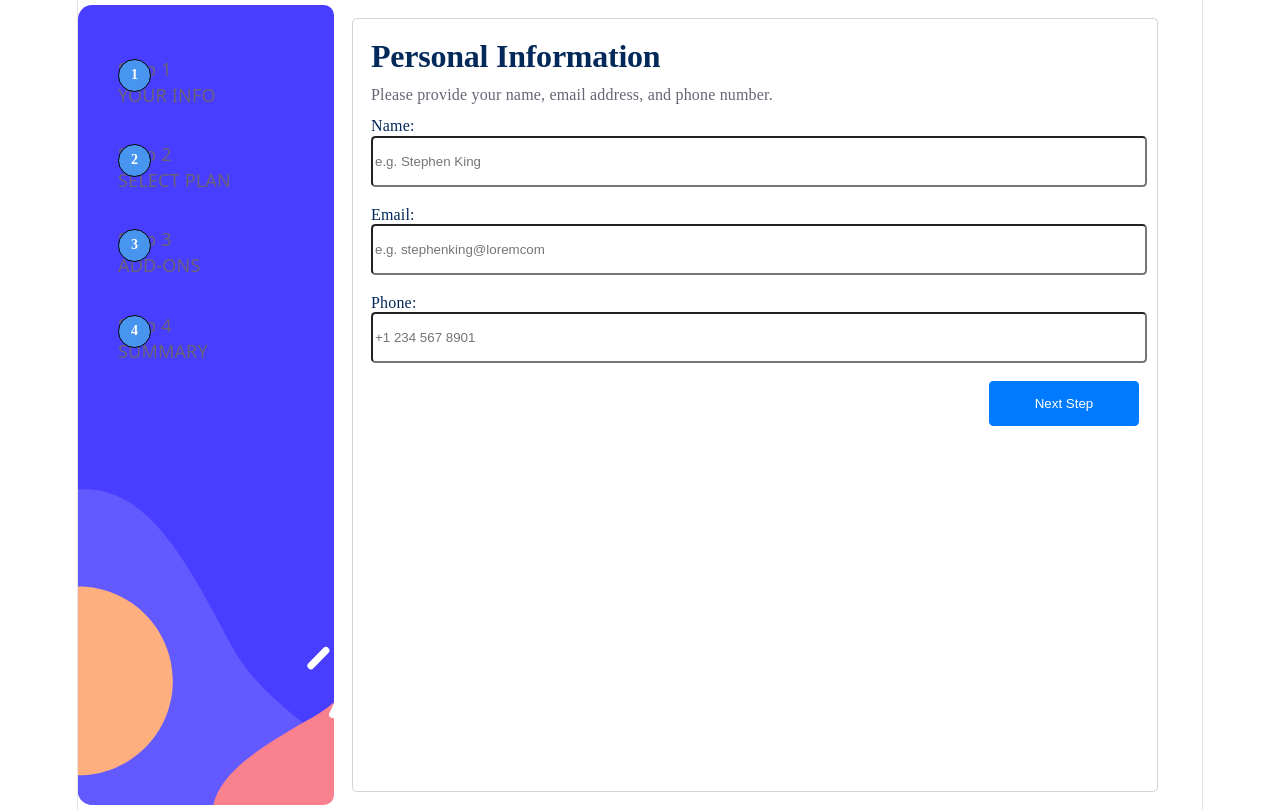
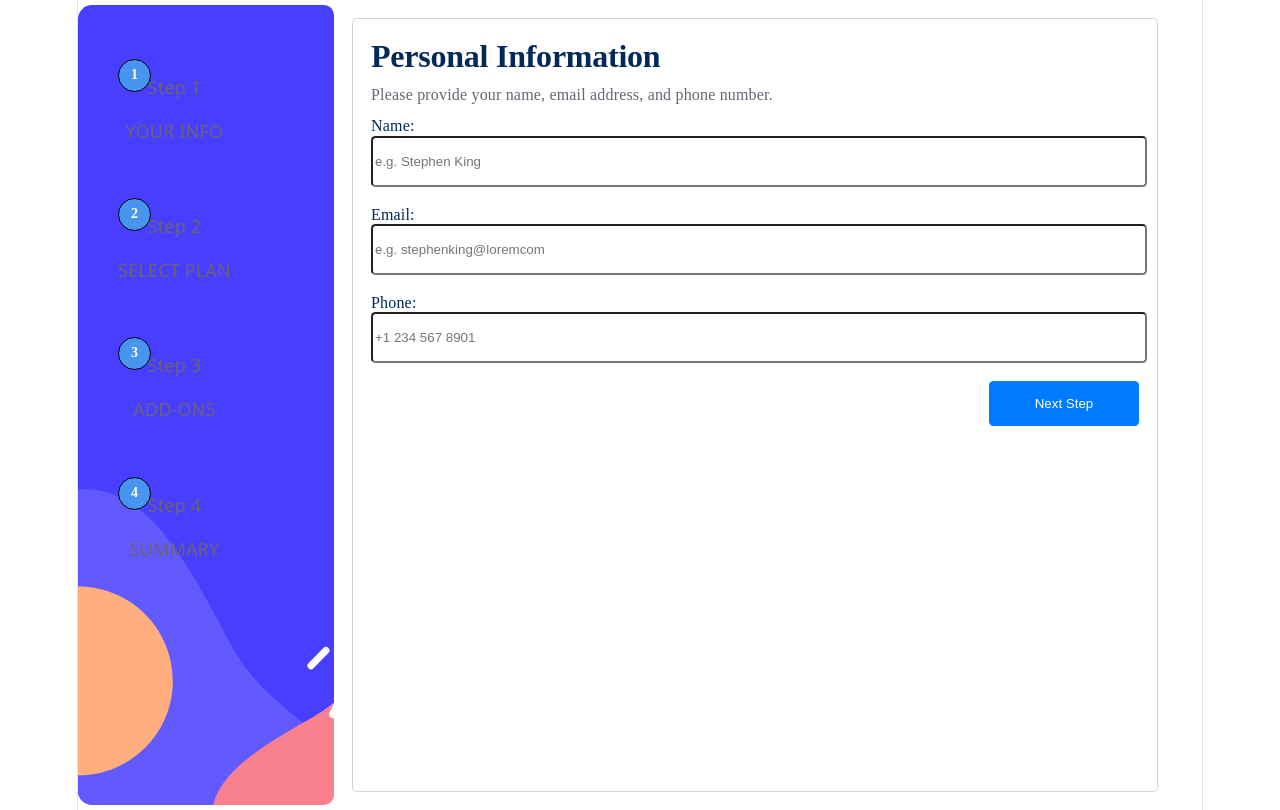
Before and after one commit to mikewd-dev/multistep-form, a React (Vite) app in the folder multistepform-app/: page / in a window 1280 px wide. Built offline with nearby package versions, Linux system fonts and the light colour scheme.

Commit message:
aligning items on sidebar

```diff
--- a/multistepform-app/src/Menu.css
+++ b/multistepform-app/src/Menu.css
@@ -14,8 +14,6 @@
   position: relative;
   display: flex;
   flex-direction: column;
-  justify-items: flex-start;
-  align-items: flex-start;
   left: 0;
 }
 
@@ -45,3 +43,10 @@
 span, li {
   display: block;
 }
+
+ul {
+  display: flex;
+  flex-direction: column;
+  gap: 1rem;
+  justify-self: start;
+}
```
